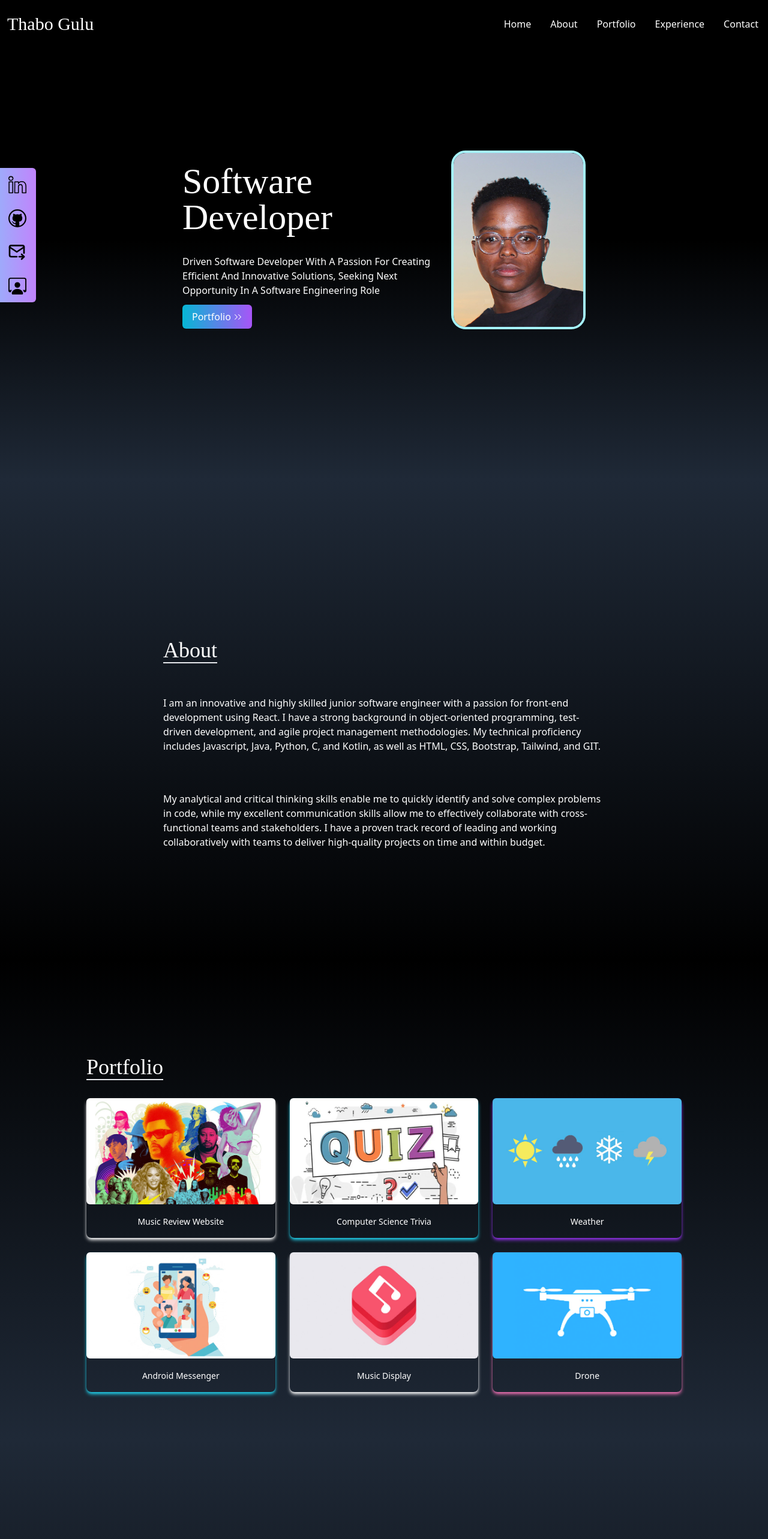
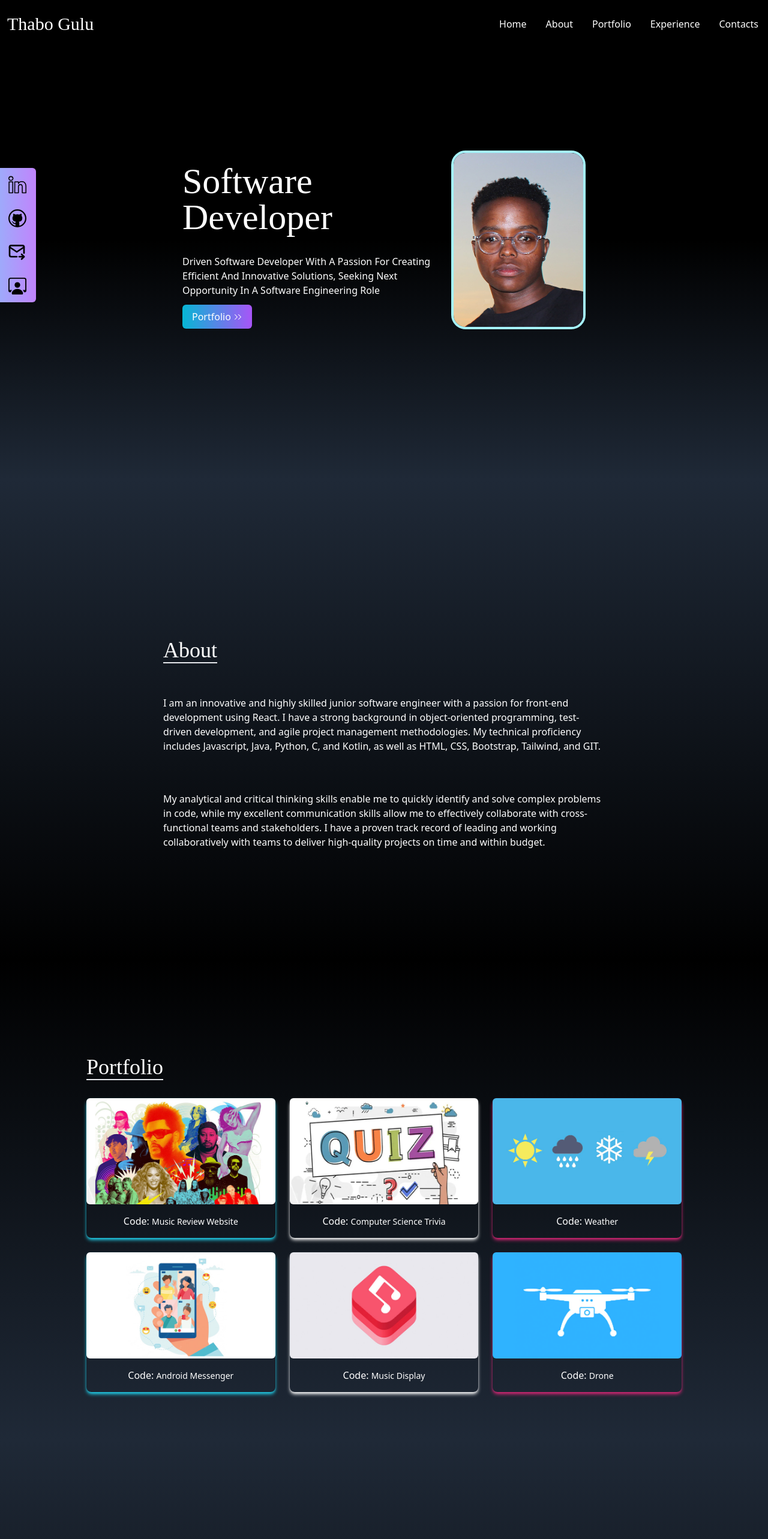
Before and after one commit to tgulu/Portfolio, a React (Create React App) app: page / in a window 1280 px wide. Shown: the top 2566 px of the page at 60% size. Built offline with nearby package versions, Linux system fonts and the light colour scheme; a web font is replaced by a local one.

Commit message:
adding in quiz url

```diff
--- a/src/components/NavBar.jsx
+++ b/src/components/NavBar.jsx
@@ -44,7 +44,7 @@ const NavBar = () => {
     },
     {
       id: 5,
-      link: "contact",
+      link: "contacts",
     },
   ];
 
--- a/src/components/Portfolio.jsx
+++ b/src/components/Portfolio.jsx
@@ -18,7 +18,7 @@ const Portfolio = () => {
       src: musicReview,
       href: "https://github.com/tgulu/Albums",
       sourceCode: "https://github.com/tgulu/Albums",
-      style: "shadow-white",
+      style: "shadow-cyan-400",
     },
     {
       id: 2,
@@ -28,9 +28,9 @@ const Portfolio = () => {
         </>
       ),
       src: quiz,
-      href: "https://github.com/tgulu/Computer-Science-Trivia-Quiz",
-      sourceCode: "https://tgulu.github.io/Computer-Science-Trivia-Quiz/",
-      style: "shadow-cyan-400",
+      href: "https://github.com/tgulu/Computer-Science-Trivia-Quiz" ,
+      sourceCode: "https://computerscience-trivia.netlify.app/",
+      style: "shadow-white",
     },
     {
       id: 3,
@@ -42,7 +42,7 @@ const Portfolio = () => {
       src: weather,
       href: "https://github.com/tgulu/Weather",
       sourceCode: "https://tgulu.github.io/Weather/",
-      style: "shadow-purple-600",
+      style: "shadow-pink-600",
     },
     {
       id: 4,
@@ -78,7 +78,7 @@ const Portfolio = () => {
       src: drone,
       href: "https://github.com/tgulu/Drone",
       sourceCode: "https://github.com/tgulu/Drone",
-      style: "shadow-pink-400",
+      style: "shadow-pink-600",
     },
   ];
 
@@ -104,13 +104,13 @@ const Portfolio = () => {
                 <img
                   src={src}
                   alt=""
-                  className="rounded-md duration-200 hover:scale-105"
+                  className="rounded-md duration-200 hover:scale-125"
                 />
               </a>
               <div className="flex items-center justify-center">
-                <button className="w-1/8 px-2 justify-center py-1/8 m-4 duration-200 hover:scale-105">
+                <button className="w-1/8 px-2 justify-center py-1/8 m-4 duration-200 hover:scale-110">
                   <a href={href} target="_blank" rel="noreferrer">
-                    {child}
+                    Code:  {child}
                   </a>
                 </button>
               </div>
```
